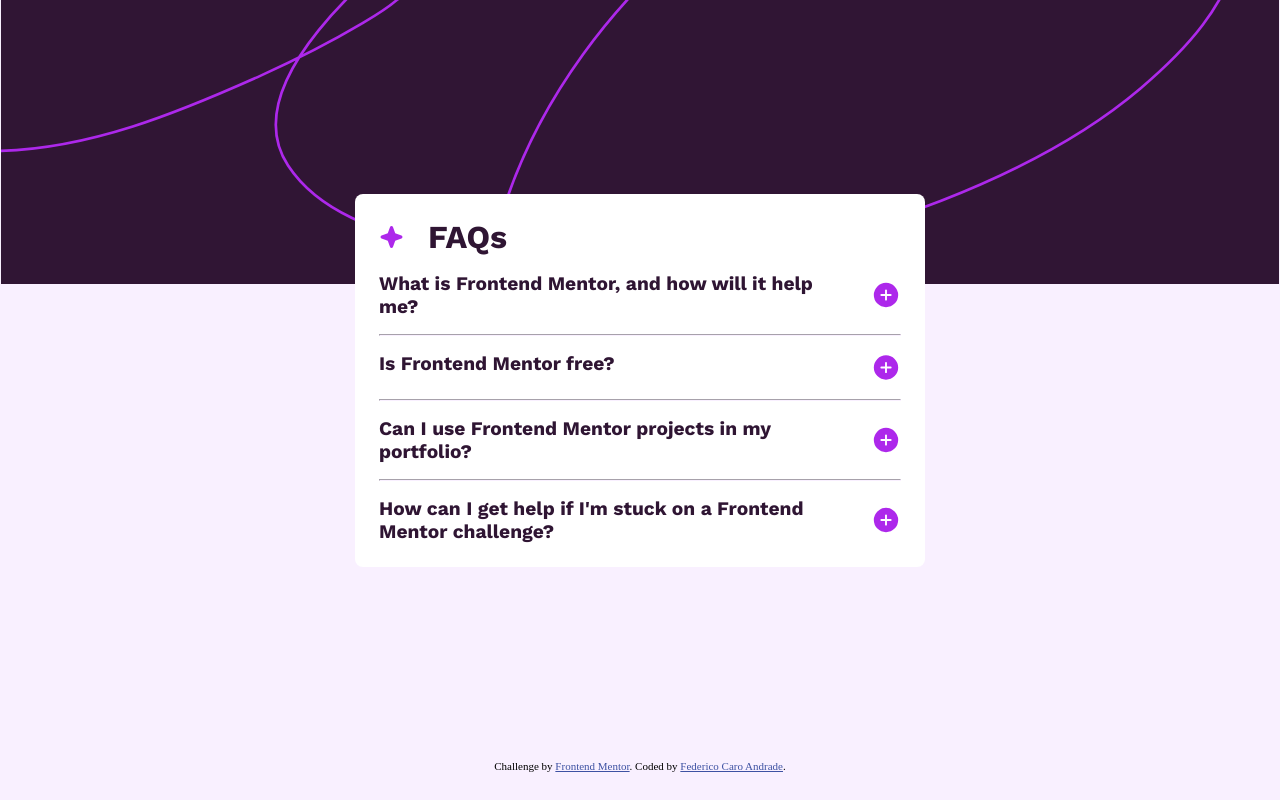
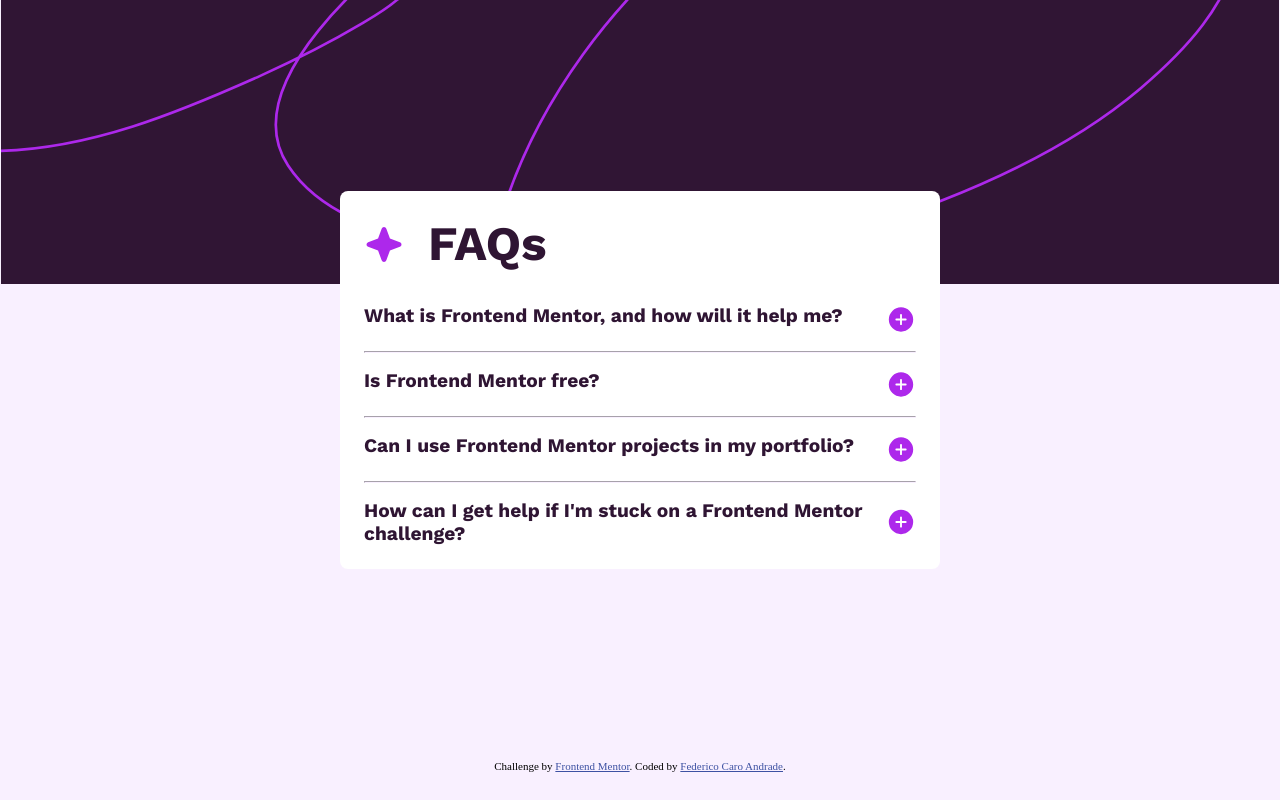
Before and after one commit to fedespot/faq-accordion, a plain HTML site: page index.html in a window 1280 px wide. Drawn offline with nearby package versions, Linux system fonts and the light colour scheme.

Commit message:
Add files via upload

```diff
--- a/style.css
+++ b/style.css
@@ -115,6 +115,19 @@ hr{
         background: none;
     }
     .card{
-        width: 570px;
+        width: 600px;
+    }
+    .card__title{
+        margin-bottom: 2em;
+    }
+    .card__title__img img{
+        width: 40px;
+        padding-top: 5px;
+    }
+    .card__title__faq h1{
+        font-size: 3rem;
+    }
+    .paragraph{
+        font-size: 1rem;
     }
 }
```
